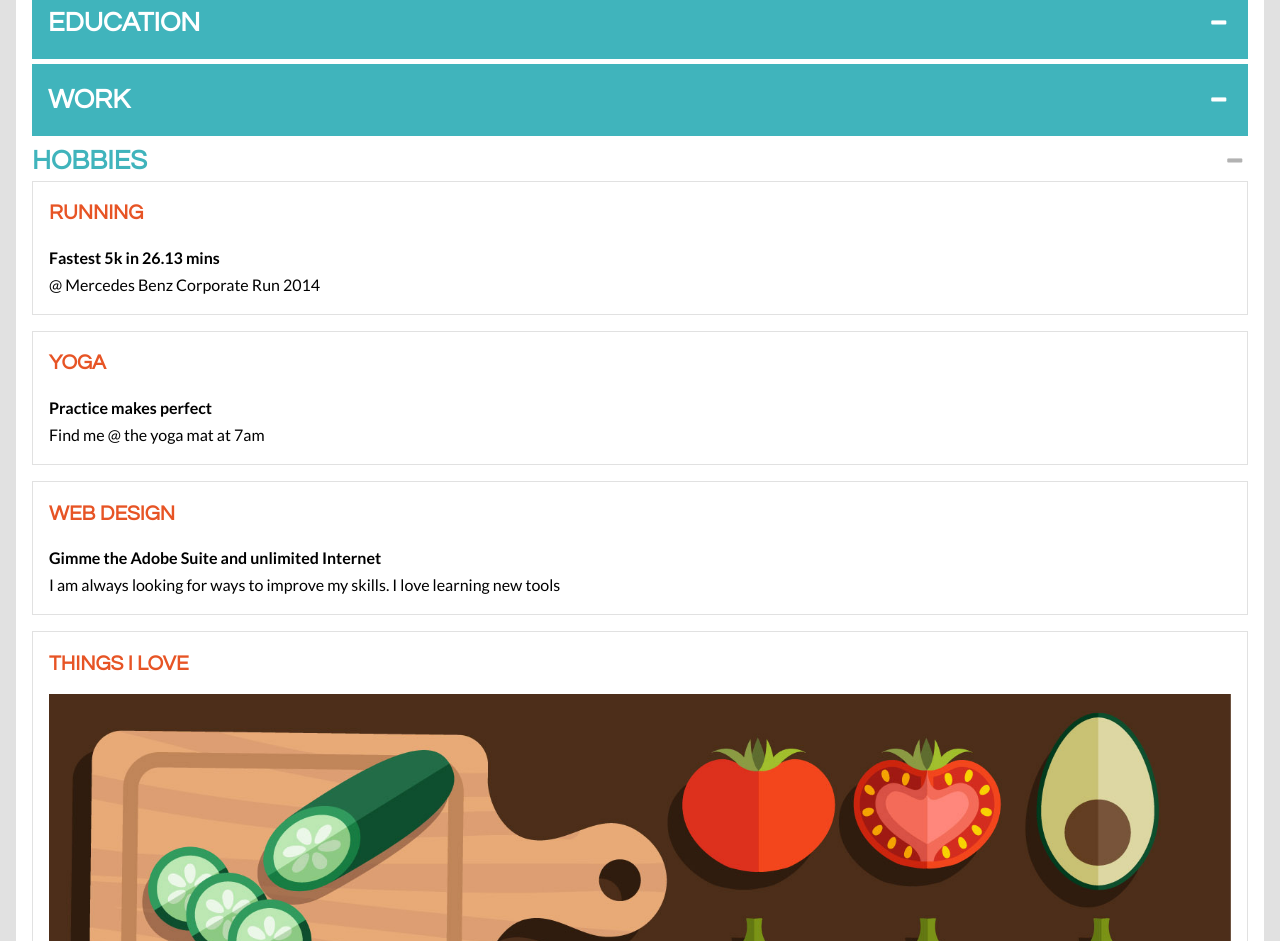
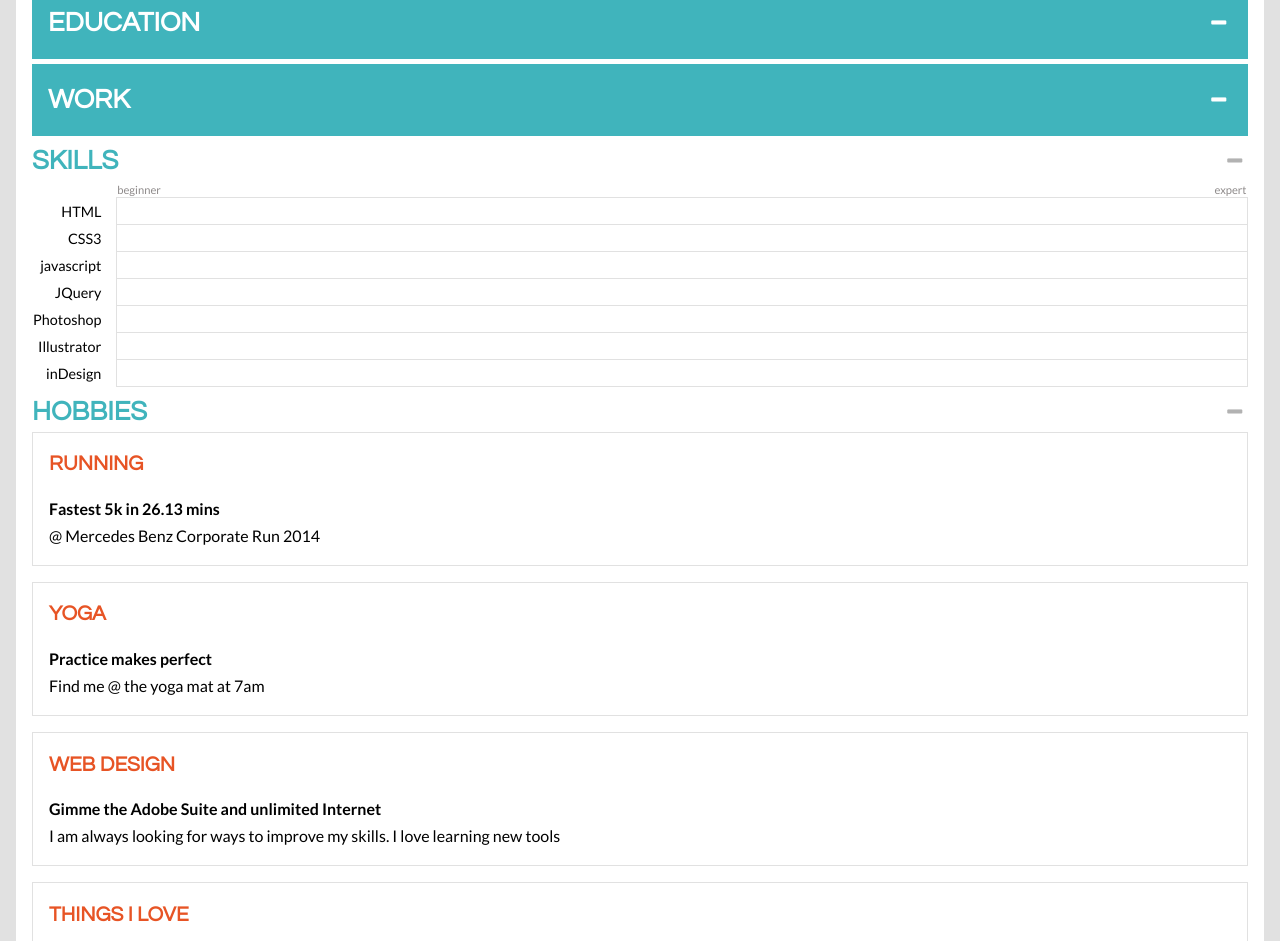
Before and after one commit to claulg2701/project_resume_deleon_claudia, a plain HTML site: page index.html in a window 1280 px wide. Shown: the part 1609-2550 px from the top of the page. Drawn offline with Linux system fonts and the light colour scheme; a script that the page names is missing.

Commit message:
merged skills

```diff
--- a/css/main.css
+++ b/css/main.css
@@ -165,3 +165,42 @@ main > *:last-child {
     font-family: 'Questrial', sans-serif;
     color: #b0b0d0;
 }
+
+.skillset::after {
+    display: block;
+    content: "";
+    clear: both;
+}
+
+.progressBar {
+    width: 100%;
+    height: 22px;
+    border: 1px solid #e1e1e1;
+    background-color: #ffffff;
+}
+
+.progressBar div {
+    background-color: rgba(231, 84, 37, 0.73);
+    background-size: cover;
+    line-height: 1.5em; /* same as #progressBar height if we want text middle aligned */
+    width: 0;
+}
+
+table {
+    width: 100%;
+}
+
+.align-right {
+    text-align: right;
+    padding-right: 1em;
+    font-size: 0.9em;
+}
+
+#legend {
+    font-size: 0.7em;
+    color: #8e8a8a;
+}
+
+#float-right {
+    float: right;
+}
--- a/index.html
+++ b/index.html
@@ -92,6 +92,55 @@
           </article>
         </div>
       </section>
+
+      <section id="skills" class="">
+        <div class="bar">
+          <h1>Skills</h1>
+          <button type="button" name="button" class="minimize">
+            <i class="fa fa-minus" aria-hidden="true"></i>
+          </button>
+        </div>
+        <div class="skillset">
+          <table>
+            <tr id="legend">
+              <td>
+              </td>
+              <td>
+                beginner<span id="float-right">expert</span>
+              </td>
+            </tr>
+            <tr>
+              <td class="align-right">HTML</td>
+              <td id="html" class="progressBar"><div>&nbsp</div></td>
+            </tr>
+            <tr>
+              <td class="align-right">CSS3</td>
+              <td id="css3" class="progressBar"><div>&nbsp</div></td>
+            </tr>
+            <tr>
+              <td class="align-right">javascript</td>
+              <td id="javascript" class="progressBar"><div>&nbsp</div></td>
+            </tr>
+            <tr>
+              <td class="align-right">JQuery</td>
+              <td id="jquery" class="progressBar"><div>&nbsp</div></td>
+            </tr>
+            <tr>
+              <td class="align-right">Photoshop</td>
+              <td id="photoshop" class="progressBar"><div>&nbsp</div></td>
+            </tr>
+            <tr>
+              <td class="align-right">Illustrator</td>
+              <td id="illustrator" class="progressBar"><div>&nbsp</div></td>
+            </tr>
+            <tr>
+              <td class="align-right">inDesign</td>
+              <td id="indesign" class="progressBar"><div>&nbsp</div></td>
+            </tr>
+          </table>
+        </div>
+
+      </section>
       <section id="hobbies" class="">
         <div class="bar">
             <h1>Hobbies</h1>
```
Also changed, not shown: js/main.js (deleted).
